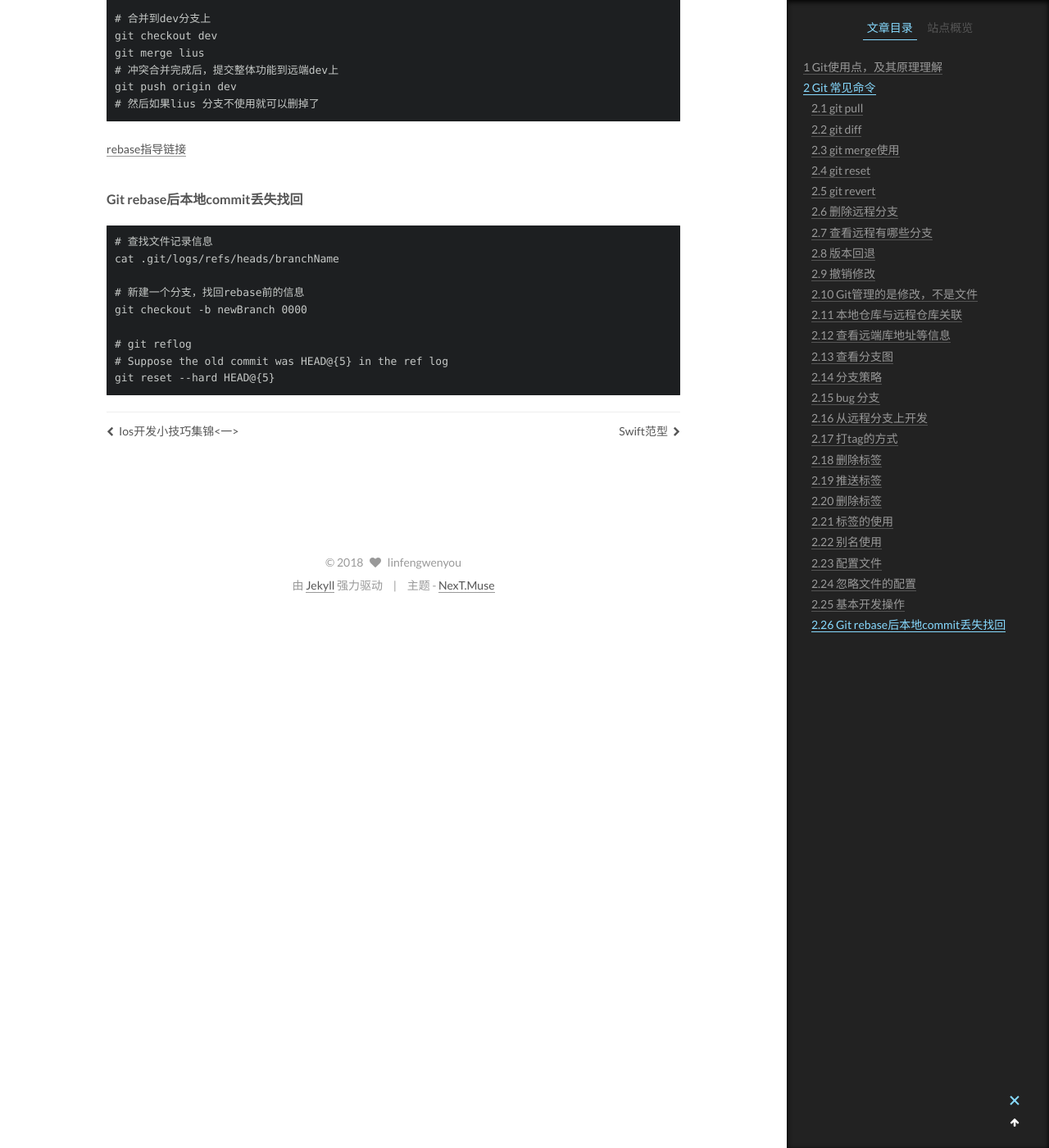
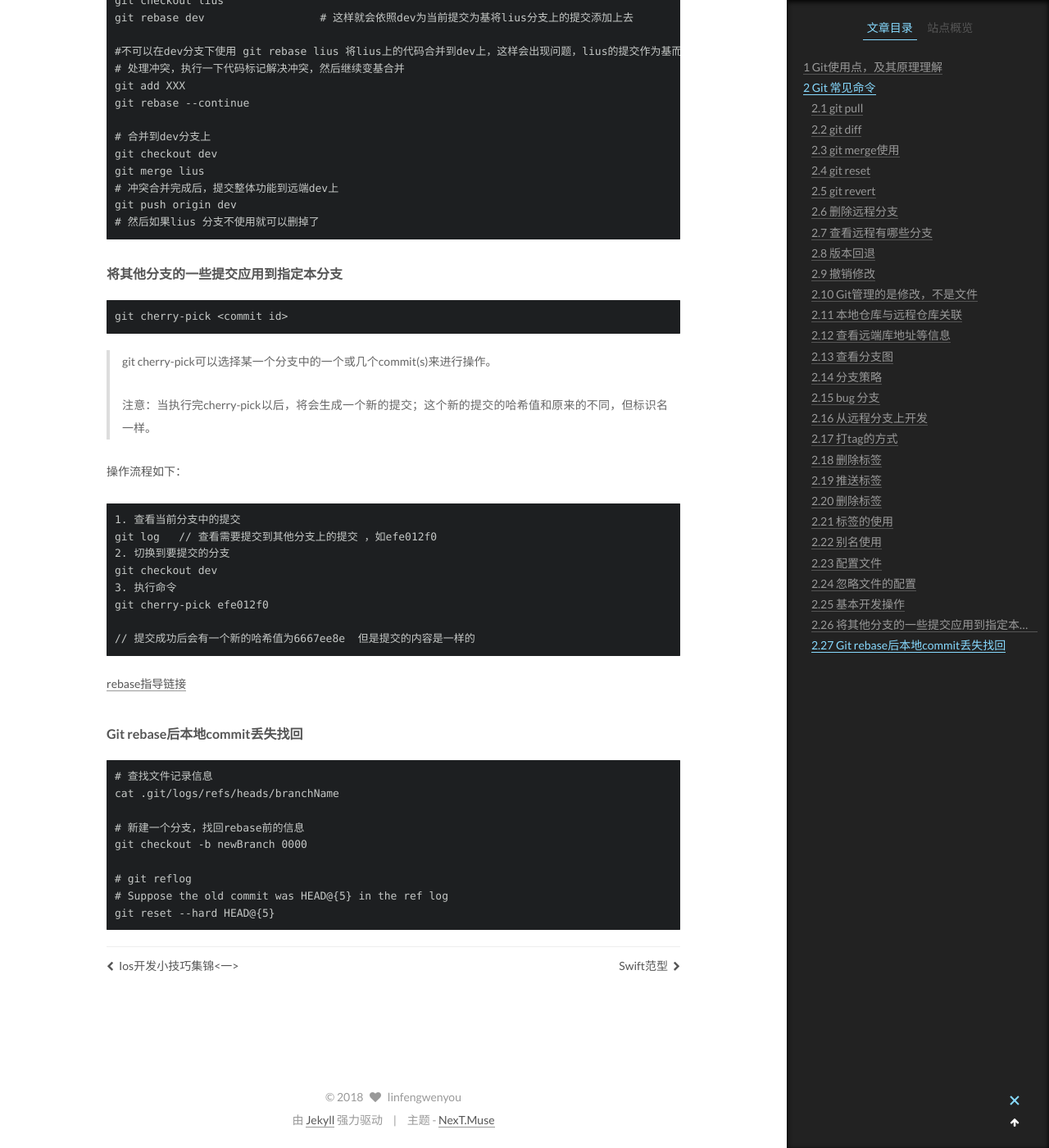
Before and after one commit to linfengwenyou/linfengwenyou.github.io, a Jekyll site: the page built from _posts/2017-11-01-Git基本操作整理.md, in a window 1280 px wide and 1400 px high, scrolled down 12084 px. Shown: the whole window at 82% size. Built offline with Jekyll 4.4.1, drawn with Linux system fonts in a browser that asks for light colours; some of the changed text lies outside the part shown.

Commit message:
删除分支，指定提交合并分支

````diff
--- a/_posts/2017-11-01-Git基本操作整理.md
+++ b/_posts/2017-11-01-Git基本操作整理.md
@@ -171,11 +171,19 @@ git rest 是把HEAD向后移动了以下，而git revert是HEAD继续前进，
 
 删除远程分支就是将本地的空分支push到远程即可
 
+```
+git branch -r -d origin/branch-name		# 会删除本地的保存的远程分支，但远程不会删除
+git push origin :branch-name			# 会删除远程的分支，不会删除本地的远程分支
+
+# 一般两个命令都打，保证，本地和远程分支都删除结束
+```
+
 
 
 #### 查看远程有哪些分支
 
 ```
+git branch -r
 git ls-remote
 ```
 
@@ -613,6 +621,37 @@ git push origin dev
 
 
 
+#### 将其他分支的一些提交应用到指定本分支
+
+```
+git cherry-pick <commit id>
+```
+
+> git cherry-pick可以选择某一个分支中的一个或几个commit(s)来进行操作。
+>
+> 注意：当执行完cherry-pick以后，将会生成一个新的提交；这个新的提交的哈希值和原来的不同，但标识名一样。
+
+
+
+操作流程如下：
+
+```
+1. 查看当前分支中的提交
+git log   // 查看需要提交到其他分支上的提交 ，如efe012f0
+2. 切换到要提交的分支
+git checkout dev
+3. 执行命令
+git cherry-pick efe012f0
+
+// 提交成功后会有一个新的哈希值为6667ee8e  但是提交的内容是一样的
+```
+
+
+
+
+
+
+
 <a href="https://segmentfault.com/q/1010000007704573" target="_blank">rebase指导链接</a>
 
 
````
Also changed, not shown: 1 other file.
